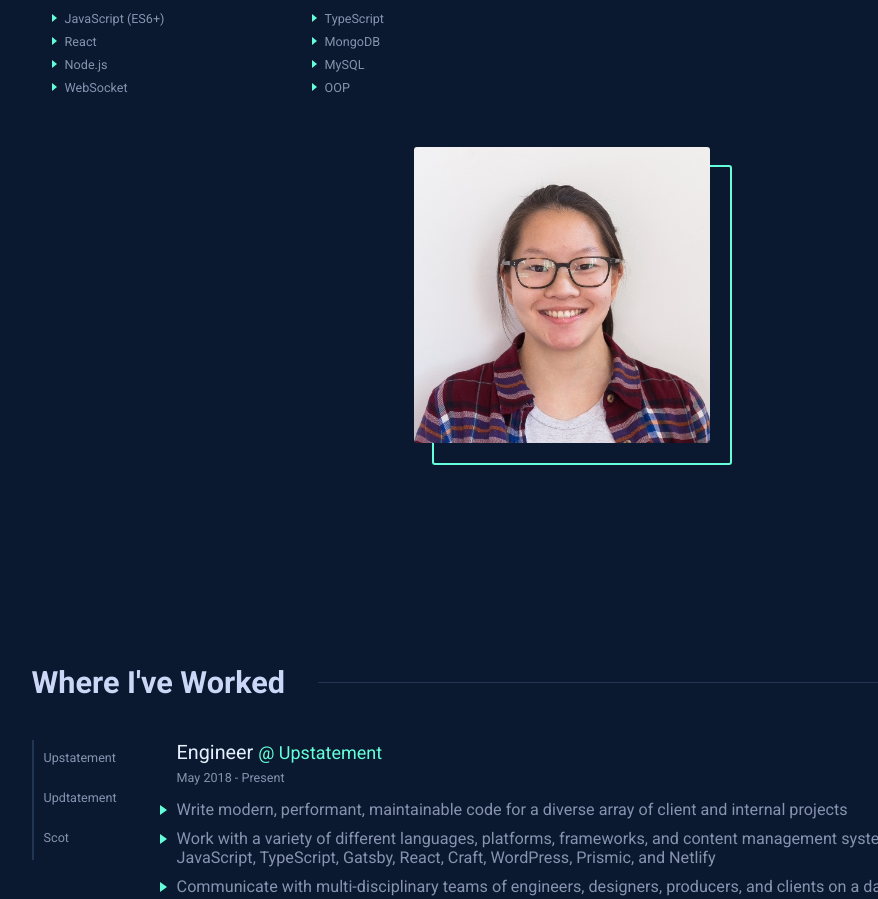
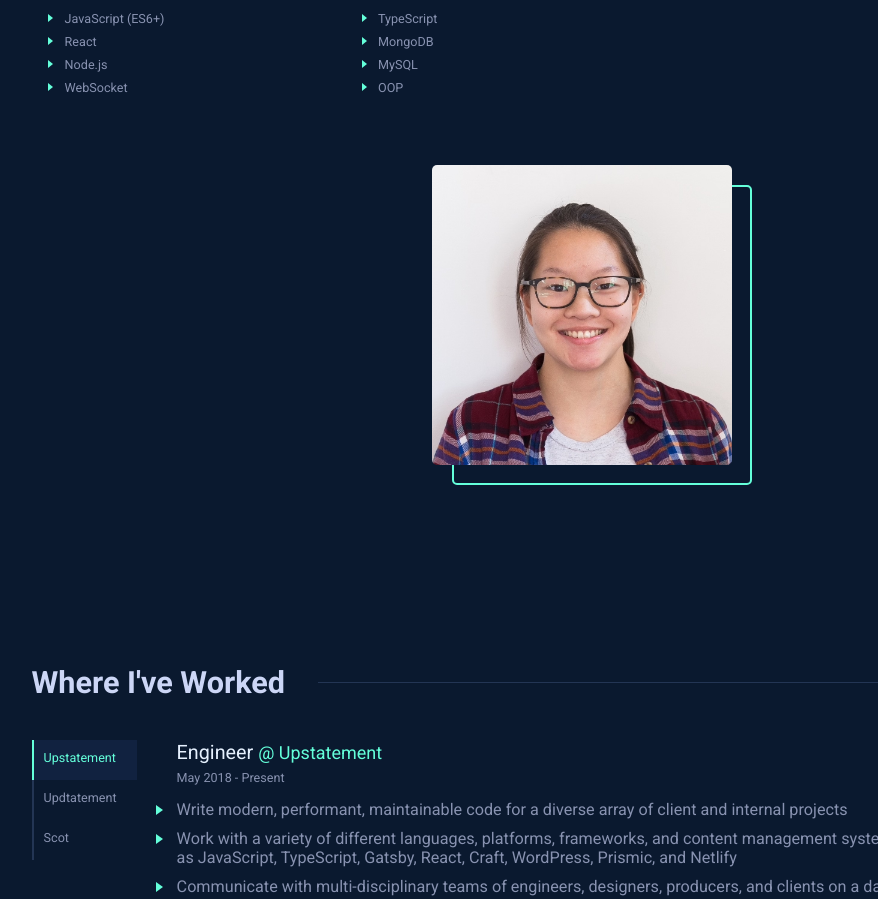
Before and after one commit to SulaimanAminuBarkindo/my-portfolio-webiste, a plain HTML site: page index.html in a window 1280 px wide. Shown: the part 969-1868 px from the top of the page, without its empty margins (58-936 px from the left). Drawn offline with Linux system fonts and the light colour scheme.

Commit message:
Fix work section

```diff
--- a/index.html
+++ b/index.html
@@ -97,11 +97,9 @@
                     <li>OOP</li>
                 </ul>
             </div>
-            <div class="behind-container">
-                <div class="profile-pic-container">
-                    <img src="./images/me.avif" alt="sulaiman profile picture" class="profile-picture">
-                    <div class="overlay"></div>
-                </div>
+            <div class="image-container">
+                <div class="image-frame"></div>
+                <img src="./images/me.avif" onmouseleave="moveFrame()" onmouseover="moveFrame()" alt="sulaiman profile picture" class="profile-picture">
             </div>
         </section>
         <section class="experience">
@@ -115,20 +113,22 @@
             <div class="experience-content">
                 <div class="left-side">
                     <div class="left-item" onclick="showExpText('experience-text1')">
-                        <div class="left-bar"></div>
-                        <div class="work-place">
+                        <div class="left-bar">
+                            <div class="left-bar-scroll"></div>
+                        </div>
+                        <div class="work-place1 work-place active-work-place" onclick="makeActive('work-place1')">
                             Upstatement
                         </div>
                     </div>
                     <div class="left-item" onclick="showExpText('experience-text2')">
                         <div class="left-bar"></div>
-                        <div class="work-place">
+                        <div class="work-place2 work-place" onclick="makeActive('work-place2')">
                             Updtatement
                         </div>
                     </div>
                     <div class="left-item" onclick="showExpText('experience-text3')">
                         <div class="left-bar"></div>
-                        <div class="work-place">
+                        <div class="work-place3 work-place" onclick="makeActive('work-place3')" >
                             Scot
                         </div>
                     </div>
--- a/index.js
+++ b/index.js
@@ -1,6 +1,7 @@
 const menuIcon = document.querySelector('.menu-icon')
 const menuContainer = document.querySelector('.menu-container')
 const body = document.querySelector('body')
+const frame = document.querySelector('.image-frame')
 
 menuIcon.addEventListener('click', toggleMenu)
 
@@ -17,17 +18,29 @@ function toggleMenu(){
 function showExpText(className) {
     const sectToShow = document.querySelector(`.${className}`)
     const openedSect = document.querySelector('.show-experience-text')
-    console.log(sectToShow)
+
     openedSect.classList.toggle('show-experience-text')
     sectToShow.classList.toggle('show-experience-text')
 }
 
 function scrollFunction() {
     if(document.body.scrollTop > 80 || document.documentElement.scrollTop > 80) {
-        const text = document.querySelector('.nav-container').style.backgroundColor = '#0a192ff8'
+        document.querySelector('.nav-container').style.backgroundColor = '#0a192ff8'
         document.querySelector('.nav-container').style.boxShadow = '0px 0px 10px rgba(2, 12, 27)'
     } else {
         document.querySelector('.nav-container').style.backgroundColor = '#0a192f'
         document.querySelector('.nav-container').style.boxShadow = '0px 0px 0px'
     }
 }
+
+function moveFrame() {
+    frame.classList.toggle('image-frame-over')
+}
+
+function makeActive(className) {
+    const divToActivate = document.querySelector(`.${className}`)
+    const divToDeactivate = document.querySelector('.active-work-place')
+
+    divToDeactivate.classList.toggle('active-work-place')
+    divToActivate.classList.toggle('active-work-place')
+}
--- a/style.css
+++ b/style.css
@@ -49,6 +49,7 @@ p {
     align-items: center;
     padding: 25px 0 20px 0;
     background-color: var(--navy);
+    z-index: 99;
 
 }
 
@@ -265,7 +266,7 @@ h2 {
 .skills ul,
 .experience-content .right-side ul {
    list-style-type: none;
-   margin-right: 15%;
+   margin-right: 20%;
 }
 
 .skills ul li::before,
@@ -277,7 +278,7 @@ h2 {
     display: block;
     height: 0;
     width: 0;
-    left: -1em;
+    left: -1.3em;
     top: 0.9em;
     position: relative;
 }
@@ -289,41 +290,37 @@ h2 {
     font-weight: 100;
 }
 
-.behind-container {
+.image-container {
     width: 300px;
     height: 300px;
-    border: 2px solid var(--green);
-    border-radius: 3px;
+    border-radius: 5px;
     margin: 0 auto;
+    position: relative;
 }
 
-
-.profile-pic-container {
-    position: relative;
+.image-frame {
+    position: absolute;
+    border: 2px solid var(--green);
     width: 100%;
     height: 100%;
-    top: -20px;
-    left: -20px;
+    top: 20px;
+    left: 20px;
     bottom: 20px;
-    border-radius: 3px;
+    border-radius: 5px;
 }
 
-.profile-pic-container img {
+.image-frame-over {
+    top: 15px;
+    left: 15px;
+    bottom: 15px;
+}
+
+.profile-picture {
     width: 100%;
     height: 100%;
     border-radius: 3px;
-}
-
-.profile-pic-container .overlay {
     position: absolute;
-    top: 0;
-    width: 100%;
-    height: 100%;
-    object-fit: cover;
-    inset: opx;
-    border-radius: 3px;
-    background-color: white;
-    opacity: 0;
+    border-radius: 5px;
 }
 /* end of about section */
 
@@ -356,13 +353,27 @@ h2 {
     transition: all 0.5s;
 }
 
-.work-place:hover {
+.work-place:hover,
+.work-place.active-work-place {
     background-color: var(--light-navy);
     color: var(--green);
 }
 
-.experience .left-side .left-item .left-bar {
+.experience .left-side .left-item {
     border-left: 2px solid rgb(35, 53, 84);
+}
+
+.left-bar {
+    position: relative;
+    border: 0px solid rgb(35, 53, 84);
+}
+
+.left-bar .left-bar-scroll {
+    position: absolute;
+    top: 0;
+    bottom: 0;
+    left: -2px;
+    border: 1px solid var(--green);
 }
 
 .experience-content .right-side .title {
@@ -425,6 +436,10 @@ h2 {
 
 .work .work-cart .cart .project-link {
     text-decoration: none;
+}
+
+.work .work-cart .cart .project-link:hover > p {
+    color: var(--green);
 }
 
 .work .work-cart .cart .featured {
```
